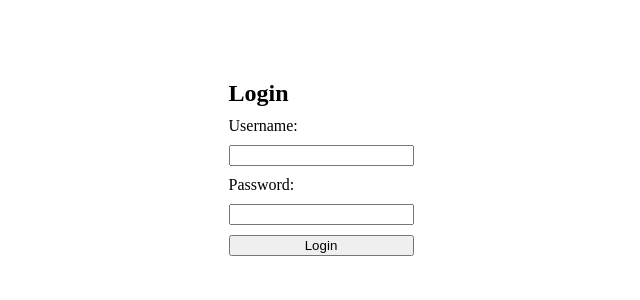
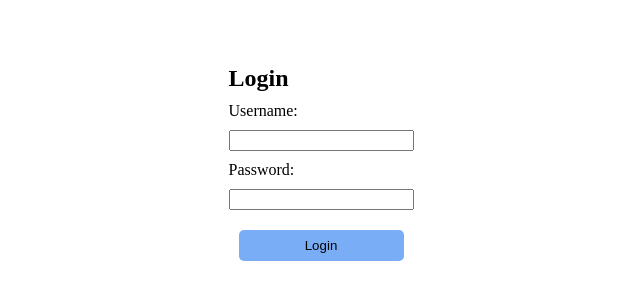
Before and after one commit to nvandana1/course-app, an Angular app: page /login in a window 1280 px wide. Shown: the part 232-532 px from the top of the page, without its empty margins (319-959 px from the left). Built offline with nearby package versions, Linux system fonts and the light colour scheme.

Commit message:
cart removing

```diff
--- a/src/app/component/cart/cart.component.html
+++ b/src/app/component/cart/cart.component.html
@@ -1,9 +1,10 @@
 <app-navbar></app-navbar>
-
+<h1>Cart</h1>
 <div class="frame">
     <div *ngFor="let item of cartList;let i=index">
         <app-courses [item]="item"></app-courses>
-        <button class="primary" (click)="moveToWish(i)">Move To Cart</button>
+        <button class="primary" (click)="moveToWish(i)">Wishlist</button>
+        <button class="error" (click)="removeFromCart(i)">Remove Cart</button>
     </div>
 
 </div>
--- a/src/app/component/cart/cart.component.ts
+++ b/src/app/component/cart/cart.component.ts
@@ -4,6 +4,7 @@ import { CommonModule } from '@angular/common';
 import { CourseService } from 'src/app/services/course.service';
 import { CoursesComponent } from '../home/courses/courses.component';
 import { ICourse } from '../home/home.component';
+import {MessageService} from "../../services/message.service";
 
 @Component({
   selector: 'app-cart',
@@ -15,7 +16,7 @@ import { ICourse } from '../home/home.component';
 export class CartComponent implements OnInit {
   cartList!: ICourse[];
   course!: ICourse[];
-  constructor(private courseService: CourseService) {}
+  constructor(private courseService: CourseService,private ms:MessageService) {}
   ngOnInit(): void {
     this.courseService.courseList.subscribe((course) => (this.course = course));
     this.cartList = this.getCartList();
@@ -30,6 +31,15 @@ export class CartComponent implements OnInit {
     this.cartList[i].wishlist = true;
     this.cartList = this.getCartList();
     this.courseService.modifyCourse(this.course);
+    this.ms.alert('Moved to wishlist','info')
+
+  }
+
+  removeFromCart(i: number) {
+    this.cartList[i].cart = false;
+    this.cartList = this.getCartList();
+    this.courseService.modifyCourse(this.course);
+    this.ms.alert('Removed from Cart','error');
 
   }
 }
--- a/src/app/component/home/courses/courses.component.html
+++ b/src/app/component/home/courses/courses.component.html
@@ -1,6 +1,6 @@
 
 <div class="grid">
-    <div class="link course">{{item.courseName}}<span class="fa fa-arrow-right"></span></div>
+    <div class="link course">{{item.courseName}}</div>
    <div>
     Author :
     {{item.author}}
--- a/src/app/component/login/login.component.html
+++ b/src/app/component/login/login.component.html
@@ -11,7 +11,7 @@
             <label for="password">Password:</label>
             <input type="password" id="password" name="password" [(ngModel)]="password" required>
           </div>
-          <button type="submit">Login</button>
+          <button class="primary" type="submit">Login</button>
         </form>
     </div>
 </div>
--- a/src/styles.scss
+++ b/src/styles.scss
@@ -1,9 +1,10 @@
 /* You can add global styles to this file, and also import other style files */
-.grid{
+.grid {
   display: grid;
   gap: 10px;
   padding: 10px;
 }
+
 form {
   display: grid;
   gap: 10px;
@@ -16,18 +17,21 @@ form {
   /* padding: 10px; */
 }
 
-.login-container{
+.login-container {
   display: grid;
   gap: 10px;
 }
+
 .grid-fit {
   @extend .grid;
   align-items: center;
 }
-.box-shadow{
+
+.box-shadow {
   box-shadow: 6px 8px 11px -5px rgb(214 210 210 / 96%)
 
 }
+
 .navbar {
   @extend .box-shadow;
   @extend .grid;
@@ -35,47 +39,61 @@ form {
   align-items: center;
   justify-items: center;
 }
-*{
+
+* {
   margin: 0;
 }
 
-.link{
+.link {
   cursor: pointer;
 }
 
-.frame{
+.frame {
   display: block;
   padding: 10px;
   height: 100vh;
   overflow: auto;
 }
 
-.text-align-center{
+.text-align-center {
   text-align: center;
 }
 
-.card{
+.card {
   border: 0.5px solid #e4e0e0;
   border-radius: 10px;
 }
 
-.card:hover{
+.card:hover {
   @extend .box-shadow;
 
 }
 
-button.primary{
-    background: #79aef7;
+.base-button {
   border: none;
   border-radius: 5px;
   padding: 8px;
+  margin: 10px;
 }
 
-button:hover{
-    cursor: pointer;
+button.primary {
+  background: #79aef7;
+  @extend .base-button;
 }
 
-.err{
+button.error {
+  background: #f44336;
+  color: white;
+  @extend .base-button
+}
+
+button:hover {
+  cursor: pointer;
+  box-shadow: 2px 2px 7px -1px rgb(186 186 186)
+
+}
+
+.err {
   position: absolute;
   top: 1rem;
   right: 1rem;
@@ -87,7 +105,8 @@ button:hover{
   box-shadow: 0 2px 4px rgba(0, 0, 0, 0.2);
   z-index: 1000;
 }
-.info{
+
+.info {
   position: absolute;
   top: 1rem;
   right: 1rem;
```
Lines whose indentation alone changed are shown as unchanged.
